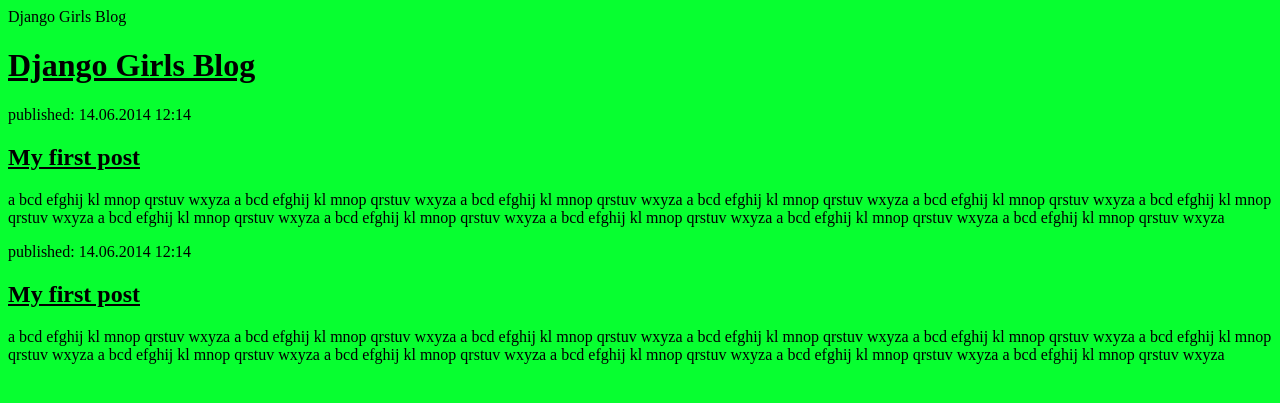
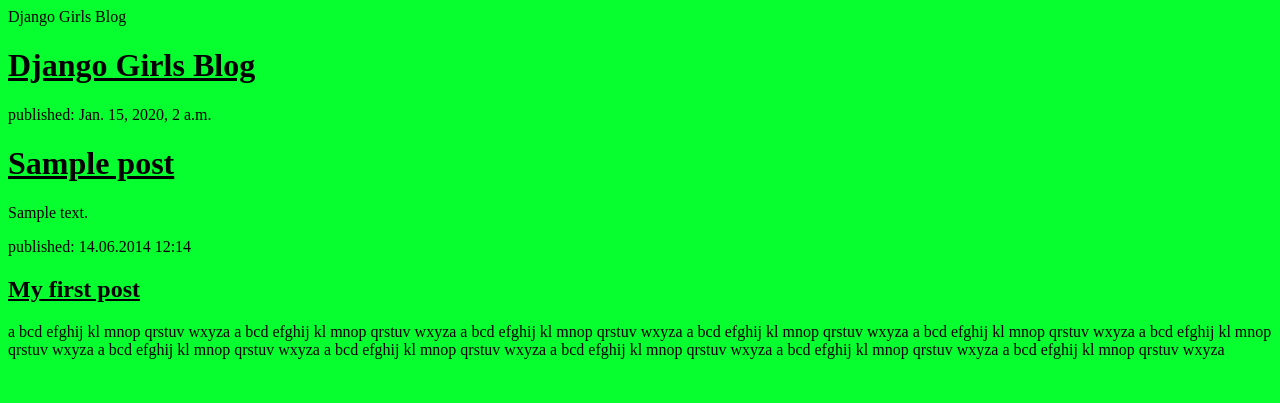
Before and after one commit to dpotto/my-first-blog, a Django app: template blog/templates/blog/post_list.html in a window 1280 px wide. Shown: the top 403 px of the page. Run offline with Django 3.2, Linux system fonts and the light colour scheme; the template is opened without the code that fills it: values that come from a table or form of the project are taken from there, others are empty; tables that the repository leaves empty hold one stand-in row (values such as "Sample post").

Commit message:
Modified templates to display posts fro database

```diff
--- a/blog/templates/blog/post_list.html
+++ b/blog/templates/blog/post_list.html
@@ -7,11 +7,13 @@
 			<h1><a href="">Django Girls Blog</a></h1>
 		</div>
 
-		<div>
-			<p>published: 14.06.2014 12:14</p>
-			<h2><a href="">My first post</a></h2>
-			<p>a bcd efghij kl mnop qrstuv wxyza a bcd efghij kl mnop qrstuv wxyza a bcd efghij kl mnop qrstuv wxyza a bcd efghij kl mnop qrstuv wxyza a bcd efghij kl mnop qrstuv wxyza a bcd efghij kl mnop qrstuv wxyza a bcd efghij kl mnop qrstuv wxyza a bcd efghij kl mnop qrstuv wxyza a bcd efghij kl mnop qrstuv wxyza a bcd efghij kl mnop qrstuv wxyza a bcd efghij kl mnop qrstuv wxyza </p>
-		</div>
+		{% for post in posts %}
+			<div>
+				<p>published: {{ post.published_date }}</p>
+				<h1><a href="">{{ post.title }}</a></h1>
+				<p>{{ post.text|linebreaksbr }}</p>
+			</div>
+		{% endfor %}
 
 		<div>
 			<p>published: 14.06.2014 12:14</p>
--- a/blog/views.py
+++ b/blog/views.py
@@ -1,4 +1,7 @@
 from django.shortcuts import render
+from django.utils import timezone
+from .models import Post
 
 def post_list(request):
-	return render(request, 'blog/post_list.html', {})
+	posts = Post.objects.filter(published_date__lte=timezone.now()).order_by('published_date')
+	return render(request, 'blog/post_list.html', {"posts" : posts})
```
